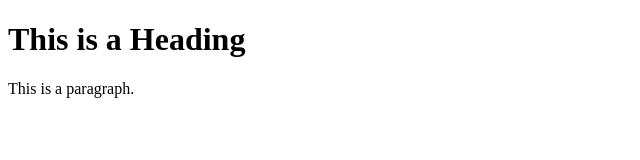
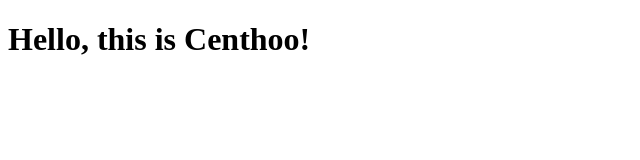
Before and after one commit to YinhaoHu/YinhaoHu.github.io, a plain HTML site: page index.html in a window 1280 px wide. Shown: the whole page, without its empty margins (0-640 px from the left). Drawn offline with Linux system fonts and the light colour scheme.

Commit message:
Update index.html

```diff
--- a/index.html
+++ b/index.html
@@ -1,12 +1,11 @@
 <!DOCTYPE html>
 <html>
 <head>
-<title>Page Title</title>
+<title>Centhoo By Henry Hoo</title>
 </head>
 <body>
 
-<h1>This is a Heading</h1>
-<p>This is a paragraph.</p>
+<h1>Hello, this is Centhoo!</h1>
 
 </body>
 </html>
```
